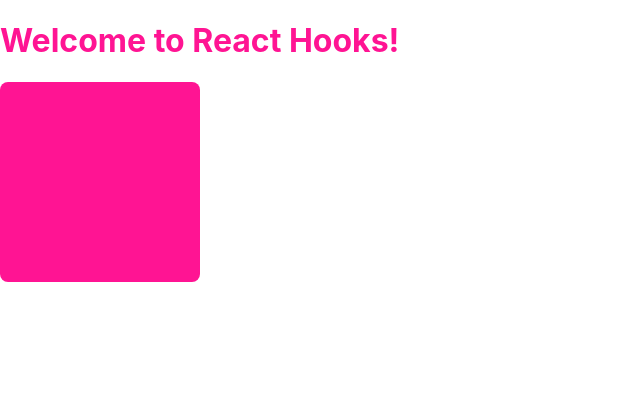
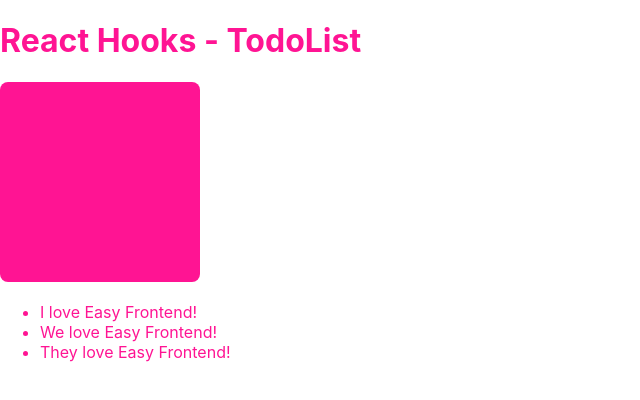
Before and after one commit to thinhgakon/reactjs-hooks-basic, a React (Create React App) app: page / in a window 1280 px wide. Shown: the top 400 px of the page, without its empty margins (0-640 px from the left). Built offline with nearby package versions, Linux system fonts and the light colour scheme.

Commit message:
useState TodoList: list and remove

```diff
--- a/src/App.js
+++ b/src/App.js
@@ -2,13 +2,30 @@ import React, { useState } from "react";
 import logo from "./logo.svg";
 import "./App.scss";
 import ColorBox from "./components/ColorBox";
+import TodoList from "./components/TodoList";
 
 function App() {
+  const initTodoList = [
+    { id: 1, title: 'I love Easy Frontend!' },
+    { id: 2, title: 'We love Easy Frontend!' },
+    { id: 3, title: 'They love Easy Frontend!' },
+  ]
+
+  const [todoList, setTodoList] = useState(initTodoList);
+
+  function handleTodoClick(todo) {
+    const index = todoList.findIndex(x => x.id == todo.id);
+    if (index < 0) return;
+    const newTodoList = [...todoList];
+    newTodoList.splice(index, 1);
+    setTodoList(newTodoList);
+  }
 
   return (
     <div className="app">
-      <h1>Welcome to React Hooks!</h1>
+      <h1>React Hooks - TodoList</h1>
       <ColorBox />
+      <TodoList todos={todoList} onTodoClick={handleTodoClick} />
     </div>
   );
 }
--- /dev/null
+++ b/src/components/TodoList/index.jsx
@@ -0,0 +1,33 @@
+import React from "react";
+import PropTypes from "prop-types";
+
+TodoList.propTypes = {
+  todos: PropTypes.array,
+  onTodoClick: PropTypes.func,
+};
+TodoList.defaultProps = {
+  todos: [],
+  onTodoClick: null,
+};
+
+function TodoList(props) {
+  const { todos, onTodoClick } = props;
+
+  function handleOnTodoClick(todo) {
+    if (onTodoClick) {
+      onTodoClick(todo);
+    }
+  }
+
+  return (
+    <ul className="todo-list">
+      {todos.map((todo) => (
+        <li onClick={() => handleOnTodoClick(todo)} key={todo.id}>
+          {todo.title}
+        </li>
+      ))}
+    </ul>
+  );
+}
+
+export default TodoList;
```
